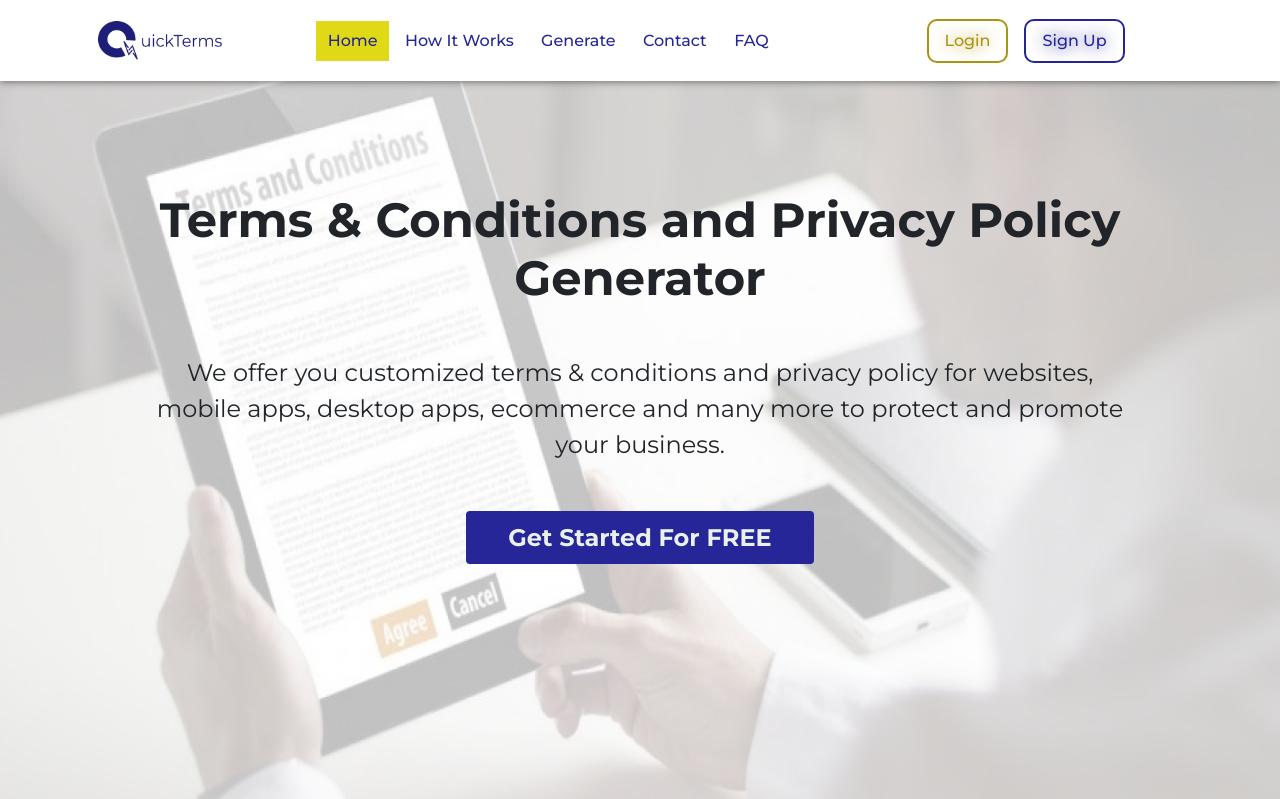
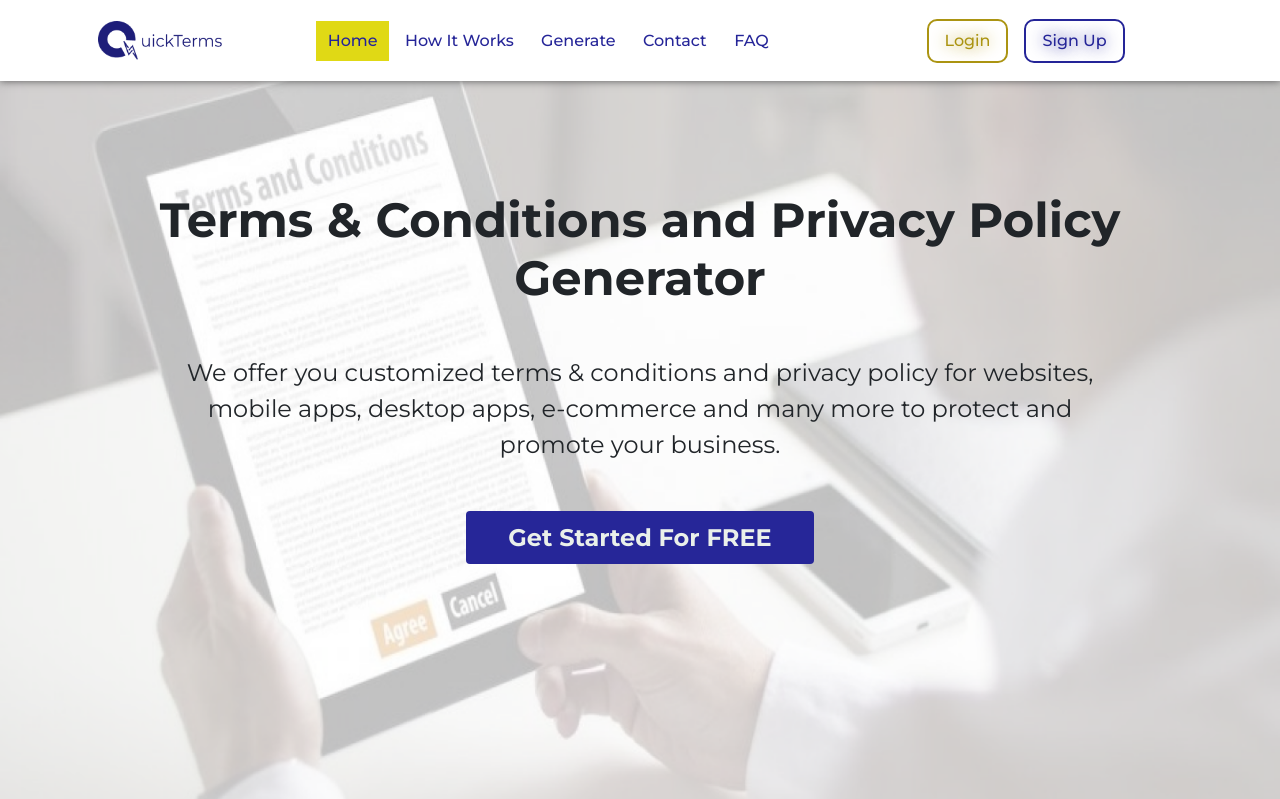
Before and after one commit to zuri-training/Proj-T_C_Gen-Team-74, a Django app: page /preview/ in a window 1280 px wide. Shown: the top 799 px of the page. Run offline with Django 4.2, Linux system fonts and the light colour scheme; some libraries are stand-ins or nearby versions; some web fonts are replaced.

Commit message:
reimplemented the form page, Built the view and page for preview and fixed landing page bugs

```diff
--- a/tc_site/templates/tc_site/blocks/landing/hero.html
+++ b/tc_site/templates/tc_site/blocks/landing/hero.html
@@ -12,7 +12,7 @@
       </h1>
       <p class="text">
         We offer you customized terms & conditions and privacy policy
-        for websites, mobile apps, desktop apps, ecommerce and many more
+        for websites, mobile apps, desktop apps, e-commerce and many more
         to protect and promote your business.
       </p>
     </div>
```
